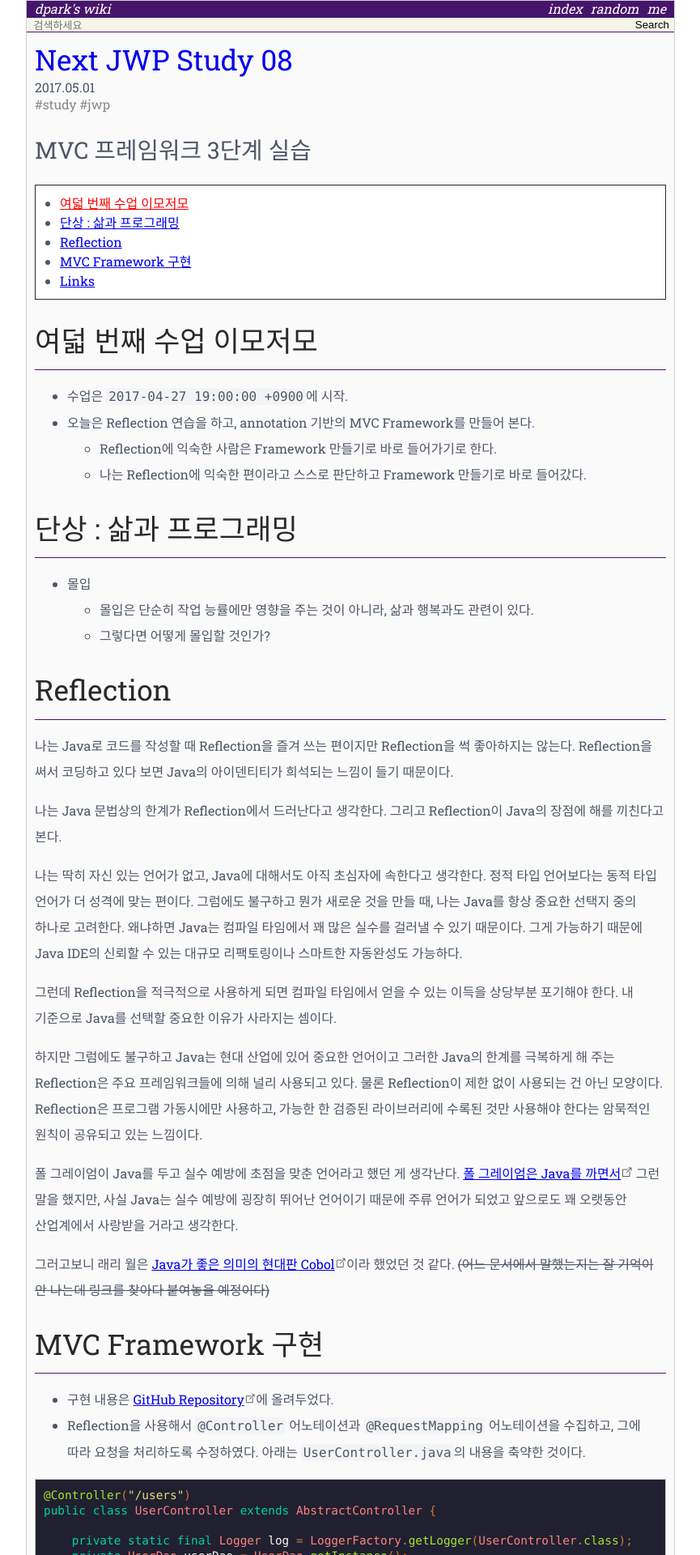
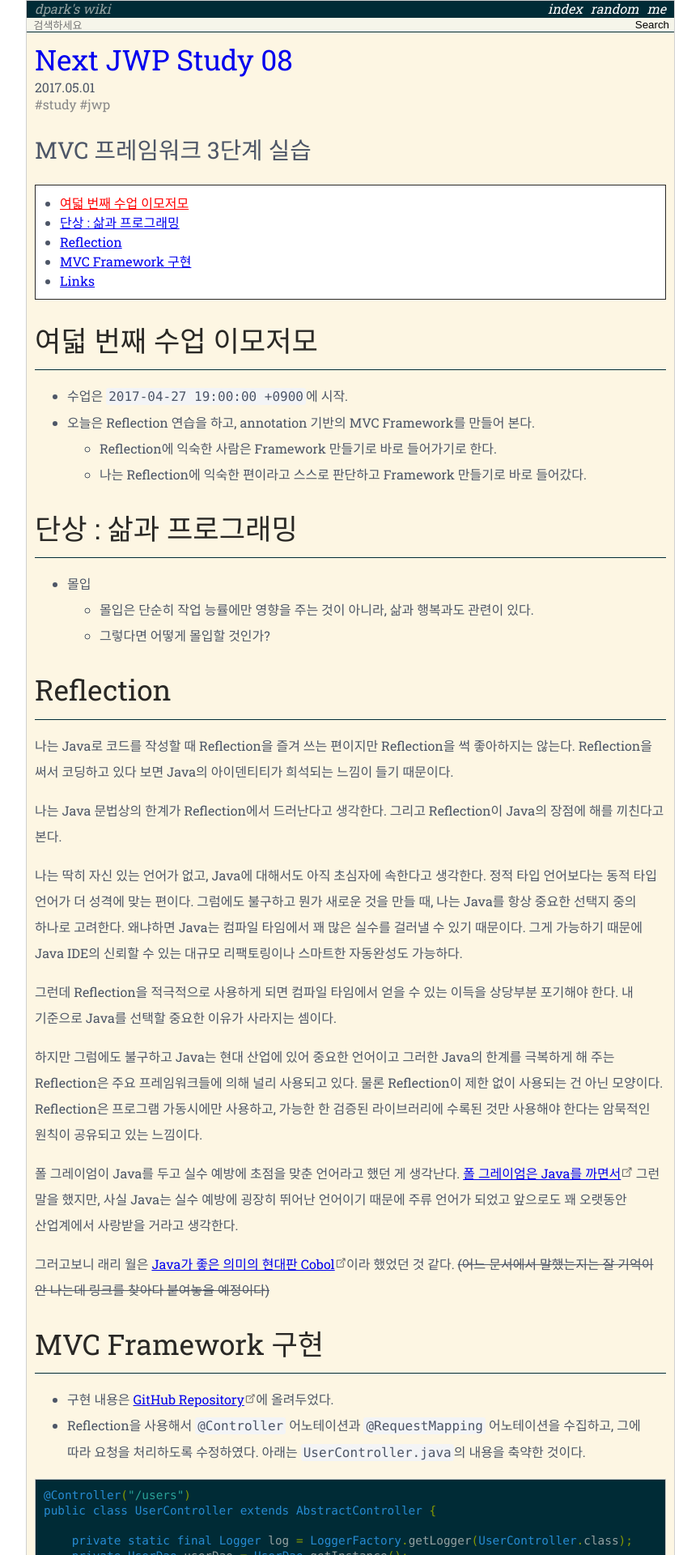
Before and after one commit to dp44rk/dp44rk.github.io, a Jekyll site: the page built from _posts/2017/2017-05-01-jwp-08.md, in a window 1280 px wide. Shown: the top 1920 px of the page at 81% size, without its empty margins (207-1072 px from the left). Built offline with Jekyll 4.4.1, drawn with Linux system fonts in a browser that asks for light colours; comment, search, counter and statistics services are not loaded.

Commit message:
edit scss

```diff
--- a/_sass/_code.scss
+++ b/_sass/_code.scss
@@ -1,5 +1,19 @@
-/* based on Monokai Theme from https://github.com/richleland/pygments-css/blob/master/monokai.css */
-$background-color: #202030;
+/* Solarized Dark
+For use with Jekyll and Pygments
+http://ethanschoonover.com/solarized
+SOLARIZED HEX      ROLE
+--------- -------- ------------------------------------------
+base03    #002b36  background
+base01    #586e75  comments / secondary content
+base1     #93a1a1  body text / default code / primary content
+orange    #cb4b16  constants
+red       #dc322f  regex, special keywords
+blue      #268bd2  reserved keywords
+cyan      #2aa198  strings, numbers
+green     #859900  operators, other keywords
+*/
+
+$background-color: #002b36;
 $default-font-color: #fafafa;
 code {
     font-family: Consolas, "Courier New", Courier;
@@ -31,70 +45,76 @@
     line-height: 1.3;
 }
 .highlight {
-    .bp { color: #f8f8f2 } /* Name.Builtin.Pseudo */
-    .c { color: #FED7BF } /* Comment */
-    .c1 { color: #acca8b } /* Comment.Single */
-    .cm { color: #fcba03 } /* Comment.Multiline */
-    .cp { color: #75715e } /* Comment.Preproc */
-    .cs { color: #75715e } /* Comment.Special */
-    // .err { color: #960050; background-color: #1e0010 } /* Error */
-    .gd { color: #f92672; } /* Generic.Deleted & Diff Deleted */
-    .ge { font-style: italic } /* Generic.Emph */
-    .gh { } /* Generic Heading & Diff Header */
-    .gi { color: #a6e22e; } /* Generic.Inserted & Diff Inserted */
-    .gs { font-weight: bold } /* Generic.Strong */
-    .gu { color: #75715e; } /* Generic.Subheading & Diff Unified/Comment? */
-    .hll { background-color: #49483e }
-    .il { color: #ae81ff } /* Literal.Number.Integer.Long */
-    .k { color: #66d9ef } /* Keyword */
-    .kc { color: #66d9ef } /* Keyword.Constant */
-    .kd { color: #00d0a5 } /* Keyword.Declaration */
-    .kn { color: #f92672 } /* Keyword.Namespace */
-    .kp { color: #66d9ef } /* Keyword.Pseudo */
-    .kr { color: #66d9ef } /* Keyword.Reserved */
-    .kt { color: #66d9ef } /* Keyword.Type */
-    .l { color: #ae81ff } /* Literal */
-    .ld { color: #e6db74 } /* Literal.Date */
-    .lineno { color: #ffe5a0; }
-    .m { color: #ae81ff } /* Literal.Number */
-    .mf { color: #ae81ff } /* Literal.Number.Float */
-    .mh { color: #ae81ff } /* Literal.Number.Hex */
-    .mi { color: #f8ff30 } /* Literal.Number.Integer */
-    .mo { color: #ae81ff } /* Literal.Number.Oct */
-    .n { color: #f8f8f2 } /* Name */
-    .na { color: #a6e22e } /* Name.Attribute */
-    .nb { color: #f8f8f2 } /* Name.Builtin */
-    .nc { color: #ff8080 } /* Name.Class */
-    .nd { color: #a6e22e } /* Name.Decorator */
-    .ne { color: #a6e22e } /* Name.Exception */
-    .nf { color: #bed6ff} /* Name.Function */
-    .ni { color: #f8f8f2 } /* Name.Entity */
-    .nl { color: #f8f8f2 } /* Name.Label */
-    .nn { color: #f8f8f2 } /* Name.Namespace */
-    .no { color: #66d9ef } /* Name.Constant */
-    .nt { color: #26cff9 } /* Name.Tag */
-    .nv { color: #bed6ff } /* Name.Variable */
-    .nx { color: #a6e22e } /* Name.Other */
-    .o { color: #cc7832 } /* Operator */
-    .ow { color: #f92672 } /* Operator.Word */
-    .p { color: #f8f8f2 } /* Punctuation */
-    .py { color: #f8f8f2 } /* Name.Property */
-    .s { color: #e6db74 } /* Literal.String */
-    .s1 { color: #e6db74 } /* Literal.String.Single */
-    .s2 { color: #e6db74 } /* Literal.String.Double */
-    .sb { color: #e6db74 } /* Literal.String.Backtick */
-    .sc { color: #e6db74 } /* Literal.String.Char */
-    .sd { color: #e6db74 } /* Literal.String.Doc */
-    .se { color: #ae81ff } /* Literal.String.Escape */
-    .sh { color: #e6db74 } /* Literal.String.Heredoc */
-    .si { color: #e6db74 } /* Literal.String.Interpol */
-    .sr { color: #e6db74 } /* Literal.String.Regex */
-    .ss { color: #e6db74 } /* Literal.String.Symbol */
-    .sx { color: #e6db74 } /* Literal.String.Other */
-    .vc { color: #f8f8f2 } /* Name.Variable.Class */
-    .vg { color: #f8f8f2 } /* Name.Variable.Global */
-    .vi { color: #f8f8f2 } /* Name.Variable.Instance */
-    .w { color: #d0d0d0 } /* Text.Whitespace */
+    .highlight { background-color: #002b36; color: #93a1a1 }
+    .highlight .lineno { color: #586e75 } /* Line Numbers */
+    .highlight .c { color: #586e75 } /* Comment */
+    .highlight .err { color: #93a1a1 } /* Error */
+    .highlight .g { color: #93a1a1 } /* Generic */
+    .highlight .k { color: #859900 } /* Keyword */
+    .highlight .l { color: #93a1a1 } /* Literal */
+    .highlight .n { color: #93a1a1 } /* Name */
+    .highlight .o { color: #859900 } /* Operator */
+    .highlight .x { color: #cb4b16 } /* Other */
+    .highlight .p { color: #93a1a1 } /* Punctuation */
+    .highlight .cm { color: #586e75 } /* Comment.Multiline */
+    .highlight .cp { color: #859900 } /* Comment.Preproc */
+    .highlight .c1 { color: #586e75 } /* Comment.Single */
+    .highlight .cs { color: #859900 } /* Comment.Special */
+    .highlight .gd { color: #2aa198 } /* Generic.Deleted */
+    .highlight .ge { color: #93a1a1; font-style: italic } /* Generic.Emph */
+    .highlight .gr { color: #dc322f } /* Generic.Error */
+    .highlight .gh { color: #cb4b16 } /* Generic.Heading */
+    .highlight .gi { color: #859900 } /* Generic.Inserted */
+    .highlight .go { color: #93a1a1 } /* Generic.Output */
+    .highlight .gp { color: #93a1a1 } /* Generic.Prompt */
+    .highlight .gs { color: #93a1a1; font-weight: bold } /* Generic.Strong */
+    .highlight .gu { color: #cb4b16 } /* Generic.Subheading */
+    .highlight .gt { color: #93a1a1 } /* Generic.Traceback */
+    .highlight .kc { color: #cb4b16 } /* Keyword.Constant */
+    .highlight .kd { color: #268bd2 } /* Keyword.Declaration */
+    .highlight .kn { color: #859900 } /* Keyword.Namespace */
+    .highlight .kp { color: #859900 } /* Keyword.Pseudo */
+    .highlight .kr { color: #268bd2 } /* Keyword.Reserved */
+    .highlight .kt { color: #dc322f } /* Keyword.Type */
+    .highlight .ld { color: #93a1a1 } /* Literal.Date */
+    .highlight .m { color: #2aa198 } /* Literal.Number */
+    .highlight .s { color: #2aa198 } /* Literal.String */
+    .highlight .na { color: #93a1a1 } /* Name.Attribute */
+    .highlight .nb { color: #B58900 } /* Name.Builtin */
+    .highlight .nc { color: #268bd2 } /* Name.Class */
+    .highlight .no { color: #cb4b16 } /* Name.Constant */
+    .highlight .nd { color: #268bd2 } /* Name.Decorator */
+    .highlight .ni { color: #cb4b16 } /* Name.Entity */
+    .highlight .ne { color: #cb4b16 } /* Name.Exception */
+    .highlight .nf { color: #268bd2 } /* Name.Function */
+    .highlight .nl { color: #93a1a1 } /* Name.Label */
+    .highlight .nn { color: #93a1a1 } /* Name.Namespace */
+    .highlight .nx { color: #93a1a1 } /* Name.Other */
+    .highlight .py { color: #93a1a1 } /* Name.Property */
+    .highlight .nt { color: #268bd2 } /* Name.Tag */
+    .highlight .nv { color: #268bd2 } /* Name.Variable */
+    .highlight .ow { color: #859900 } /* Operator.Word */
+    .highlight .w { color: #93a1a1 } /* Text.Whitespace */
+    .highlight .mf { color: #2aa198 } /* Literal.Number.Float */
+    .highlight .mh { color: #2aa198 } /* Literal.Number.Hex */
+    .highlight .mi { color: #2aa198 } /* Literal.Number.Integer */
+    .highlight .mo { color: #2aa198 } /* Literal.Number.Oct */
+    .highlight .sb { color: #586e75 } /* Literal.String.Backtick */
+    .highlight .sc { color: #2aa198 } /* Literal.String.Char */
+    .highlight .sd { color: #93a1a1 } /* Literal.String.Doc */
+    .highlight .s2 { color: #2aa198 } /* Literal.String.Double */
+    .highlight .se { color: #cb4b16 } /* Literal.String.Escape */
+    .highlight .sh { color: #93a1a1 } /* Literal.String.Heredoc */
+    .highlight .si { color: #2aa198 } /* Literal.String.Interpol */
+    .highlight .sx { color: #2aa198 } /* Literal.String.Other */
+    .highlight .sr { color: #dc322f } /* Literal.String.Regex */
+    .highlight .s1 { color: #2aa198 } /* Literal.String.Single */
+    .highlight .ss { color: #2aa198 } /* Literal.String.Symbol */
+    .highlight .bp { color: #268bd2 } /* Name.Builtin.Pseudo */
+    .highlight .vc { color: #268bd2 } /* Name.Variable.Class */
+    .highlight .vg { color: #268bd2 } /* Name.Variable.Global */
+    .highlight .vi { color: #268bd2 } /* Name.Variable.Instance */
+    .highlight .il { color: #2aa198 } /* Literal.Number.Integer.Long */
 }
 
 .language-ascii-art {
--- a/_sass/_layout.scss
+++ b/_sass/_layout.scss
@@ -15,7 +15,7 @@
 }
 
 .page-content {
-    background:#FAFAFA;
+    background:#fdf6e3;
     // padding: 30px 0;
 
     img {
--- a/_sass/_site-menu-bar.scss
+++ b/_sass/_site-menu-bar.scss
@@ -13,7 +13,7 @@
     .site-title {
         float: left;
         text-decoration: none;
-        color: #FFFFFF;
+        color: #93a1a1;
         line-height: 1.3;
         padding-left: 10px;
         font-style: italic;
--- a/css/main.scss
+++ b/css/main.scss
@@ -12,7 +12,7 @@
 $base-line-height  : 1.5;
 
 $coding-font: Consolas, "Courier New", Courier;
-$theme-color: #47146C;
+$theme-color: #002b36;
 
 // Import from 'sass_dir' (default: _sass)
 @import
```
